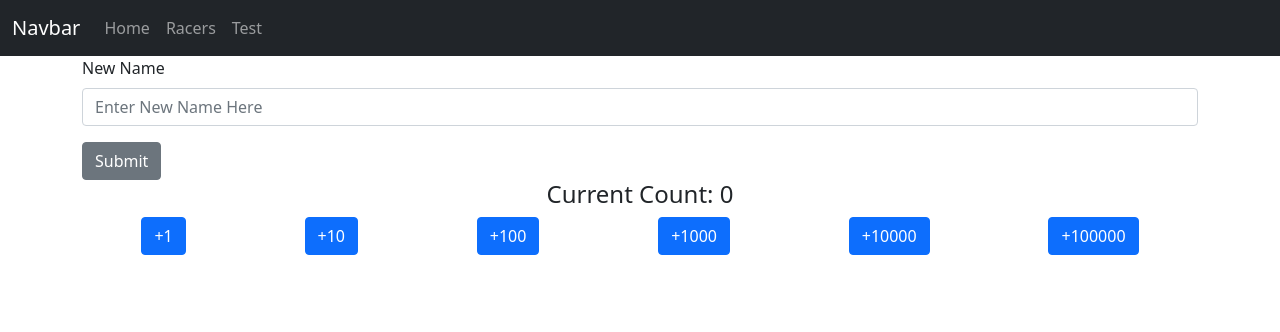
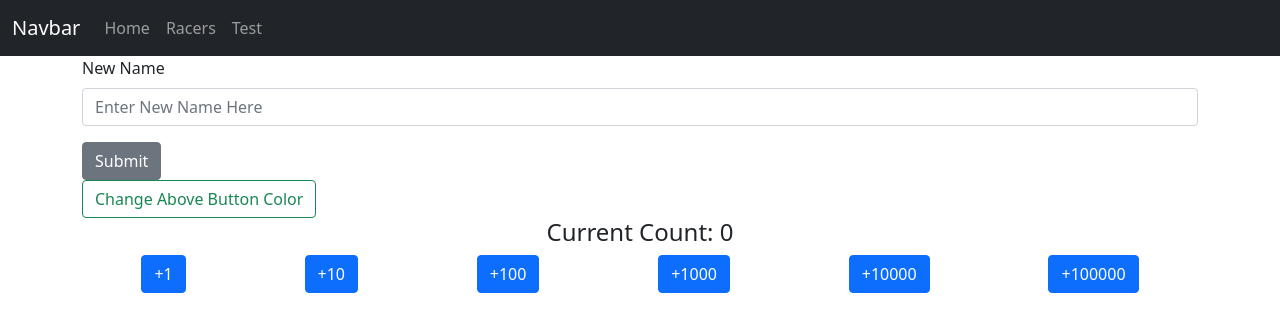
Before and after one commit to bstanton773/kekambas-86_react, a React (Create React App) app: page / in a window 1280 px wide. Shown: the top 332 px of the page. Built offline with nearby package versions, Linux system fonts and the light colour scheme; no server answers.

Commit message:
Add useState hook (with commented out class component equivalent)

```diff
--- a/src/components/ChangeName.js
+++ b/src/components/ChangeName.js
@@ -1,6 +1,35 @@
-import React from 'react'
+import React, { Component, useState } from 'react';
+
+// export default class ChangeName extends Component{
+//     constructor(props){
+//         super(props);
+//         this.state = {
+//             buttonColor: 'secondary'
+//         }
+//     }
+
+//     handleFormSubmit = (e) => {
+//         e.preventDefault();
+//         const newName = e.target.newName.value;
+//         props.handleNameChange(newName);
+//     }
+
+//     render(){
+//         return <>
+//         <form onSubmit={this.handleFormSubmit}>
+//             <div className='mb-3'>
+//                 <label htmlFor='newName' className='form-label'>New Name</label>
+//                 <input type='text' name='newName' className='form-control' placeholder='Enter New Name Here'/>
+//             </div>
+//             <input type='submit' className={`btn btn-${this.state.buttonColor}`} />
+//         </form>
+//         <button className='btn btn-outline-success' onClick={() => this.setState({buttonColor: this.state.buttonColor === 'secondary' ? 'warning' : 'secondary'})}>Change Above Button Color</button>
+//         </>
+//     }
+// }
 
 export default function ChangeName(props) {
+    const [buttonColor, setButtonColor] = useState('secondary')
     console.log(props)
     const handleFormSubmit = (e) => {
         e.preventDefault();
@@ -9,12 +38,15 @@ export default function ChangeName(props) {
     }
 
     return (
+        <>
         <form onSubmit={handleFormSubmit}>
             <div className='mb-3'>
                 <label htmlFor='newName' className='form-label'>New Name</label>
                 <input type='text' name='newName' className='form-control' placeholder='Enter New Name Here'/>
             </div>
-            <input type='submit' className='btn btn-secondary' />
+            <input type='submit' className={`btn btn-${buttonColor}`} />
         </form>
+        <button className='btn btn-outline-success' onClick={() => setButtonColor(buttonColor === 'secondary' ? 'warning': 'secondary')}>Change Above Button Color</button>
+        </>
     )
 }
```
